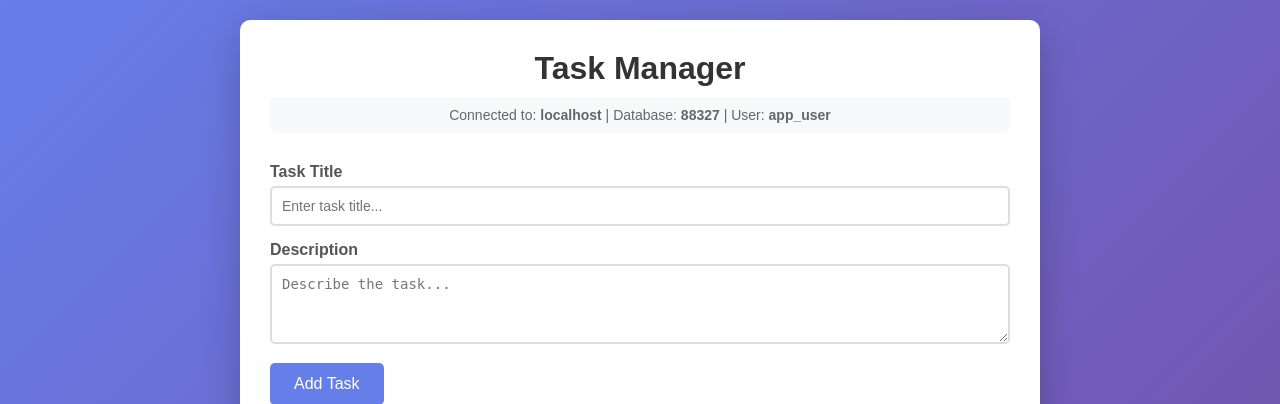
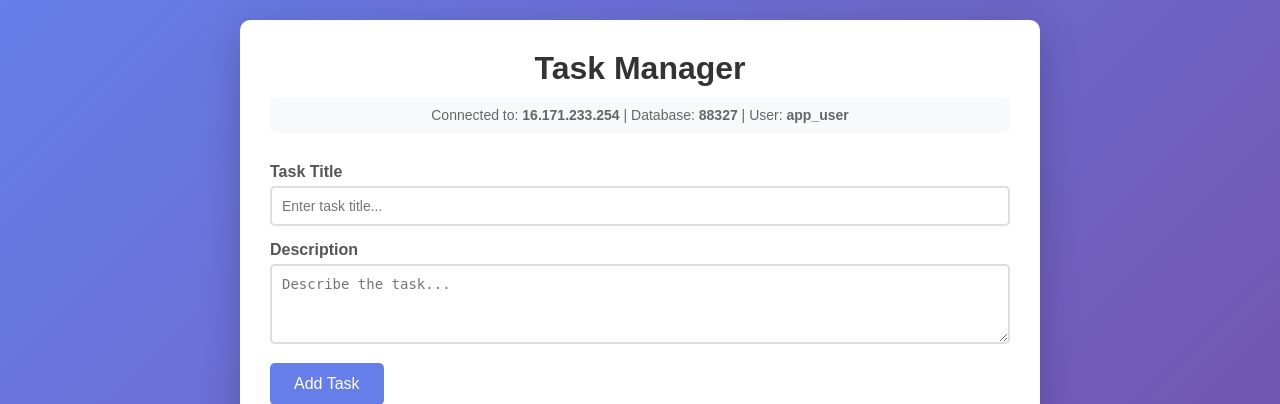
Before and after one commit to NNovikov0/github-actions-lab-MN, a PHP site: page / in a window 1280 px wide. Shown: the top 404 px of the page. Run offline with PHP 8.4, Linux system fonts and the light colour scheme; data comes from the database, SQL or seed files in the repository.

Commit message:
Change DB_HOST to ip address in index.php

```diff
--- a/index.php
+++ b/index.php
@@ -9,7 +9,7 @@ error_reporting(E_ALL);
 // ================================
 // Database configuration
 // ================================
-$host     = getenv('DB_HOST') ?: 'localhost';
+$host     = getenv('DB_HOST') ?: '16.171.233.254';
 $dbname   = getenv('DB_NAME') ?: '88327';
 $username = getenv('DB_USER') ?: 'app_user';
 $password = getenv('DB_PASSWORD') ?: 'Uwb123!!';
```
Also changed, not shown: .github/workflows/sql_execution.yml.
